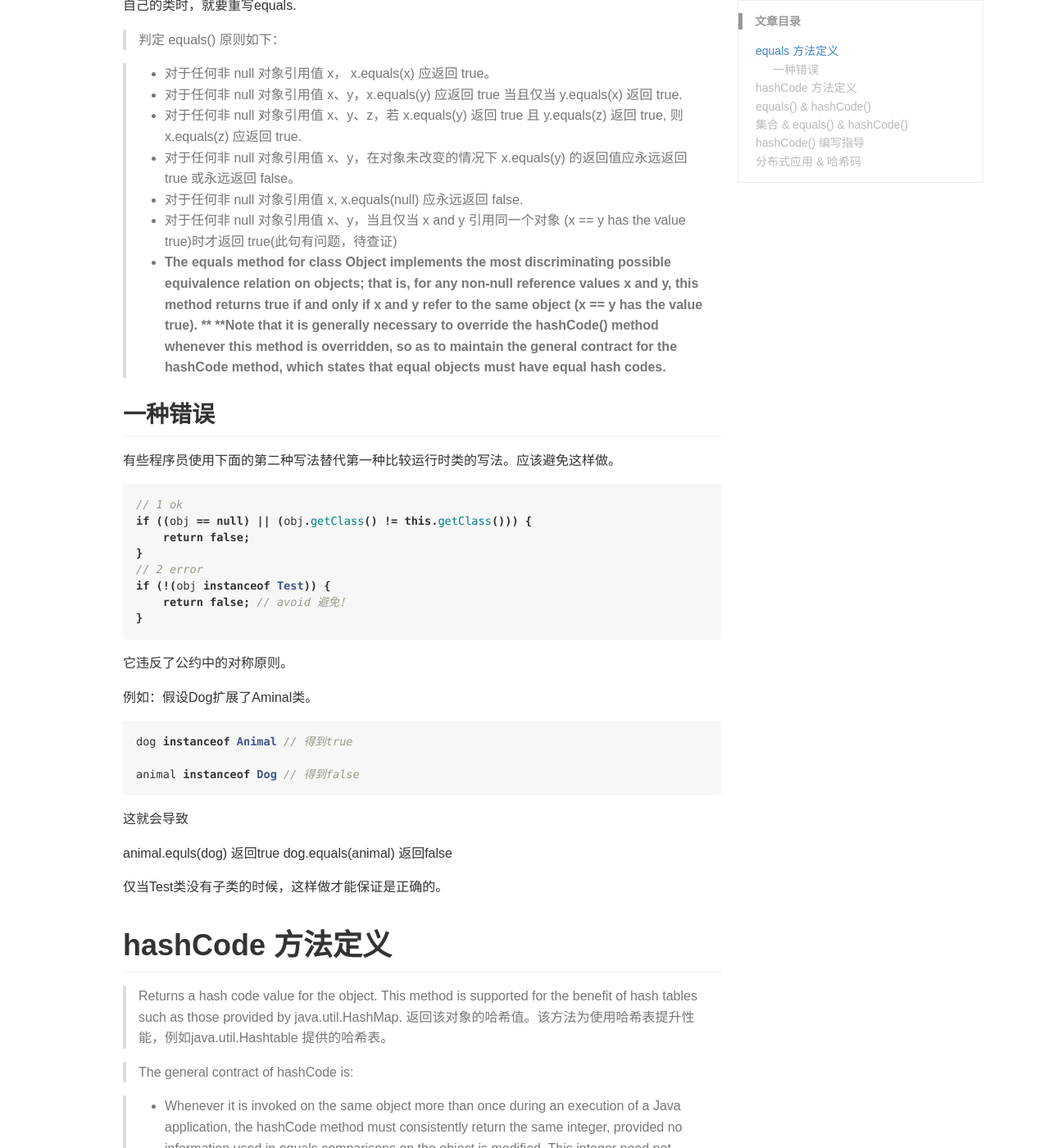
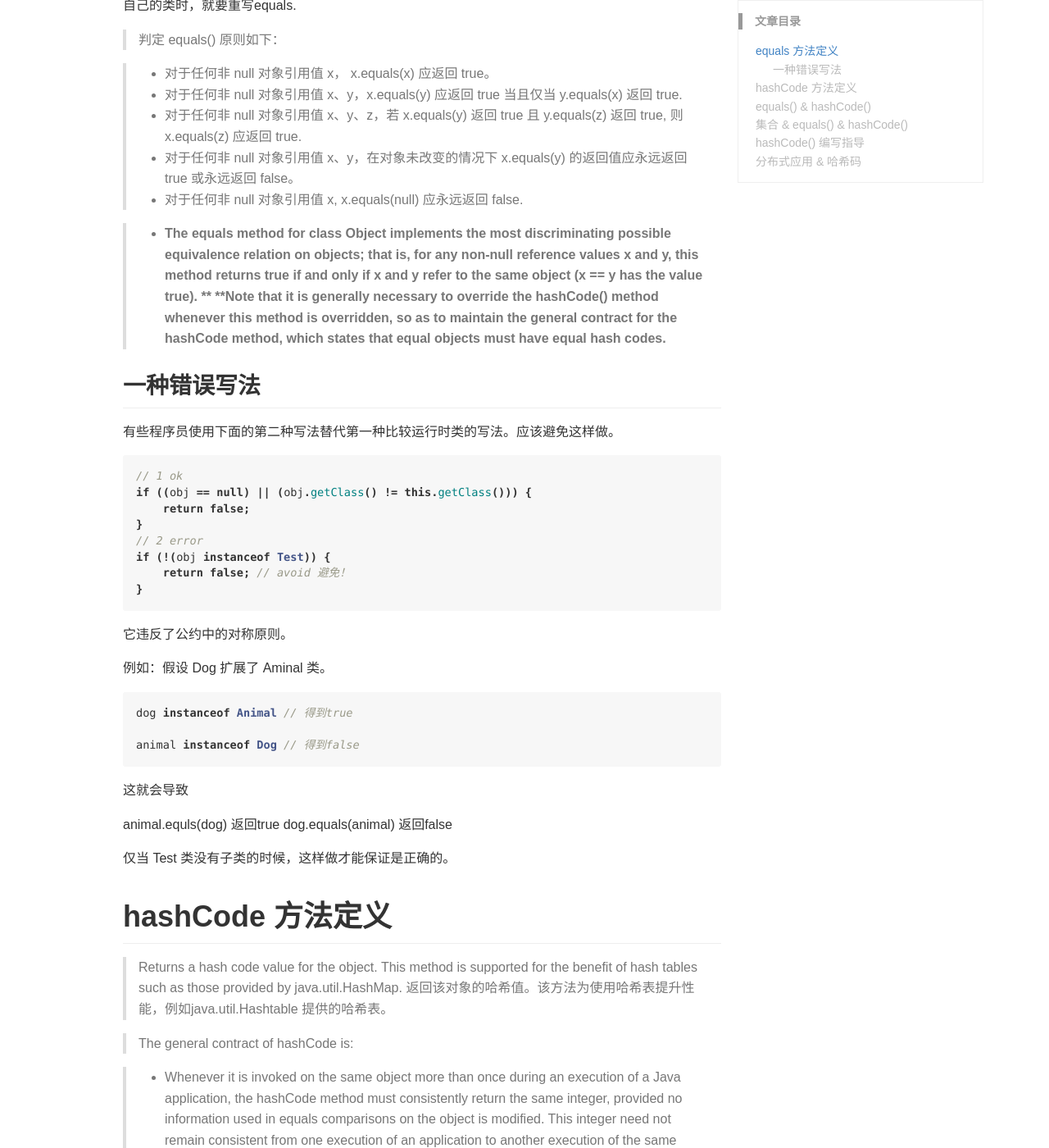
Before and after one commit to stdupanda/stdupanda.github.io, a Jekyll site: the page built from _posts/java/2017-04-18-java-hashcode-equals.md, in a window 1280 px wide and 1400 px high, scrolled down 410 px. Shown: the whole window at 82% size. Built offline with Jekyll 4.4.1, drawn with Linux system fonts in a browser that asks for light colours; nearby versions of some CDN libraries; comment, search, counter and statistics services are not loaded; some of the changed text lies outside the part shown.

Commit message:
2017-5-8 20:31:12

````diff
--- a/_config.yml
+++ b/_config.yml
@@ -59,7 +59,7 @@ markdown: kramdown
 kramdown:
     input: GFM
 highlighter: rouge
-paginate: 6
+paginate: 9
 lsi: false
 quiet: false
 excerpt_separator: "\n\n"
--- a/_posts/java/2017-04-18-java-hashcode-equals.md
+++ b/_posts/java/2017-04-18-java-hashcode-equals.md
@@ -20,11 +20,11 @@ Object类中默认的实现方式是：return this == obj，也就是说，只
 > - 对于任何非 null 对象引用值 x、y、z，若 x.equals(y) 返回 true 且 y.equals(z) 返回 true, 则 x.equals(z) 应返回 true.
 > - 对于任何非 null 对象引用值 x、y，在对象未改变的情况下 x.equals(y) 的返回值应永远返回 true 或永远返回 false。
 > - 对于任何非 null 对象引用值 x, x.equals(null) 应永远返回 false.
-> - 对于任何非 null 对象引用值 x、y，当且仅当 x and y 引用同一个对象 (x == y has the value true)时才返回 true(此句有问题，待查证)
+
 > - **The equals method for class Object implements the most discriminating possible equivalence relation on objects; that is, for any non-null reference values x and y, this method returns true if and only if x and y refer to the same object (x == y has the value true). **
 > **Note that it is generally necessary to override the hashCode() method whenever this method is overridden, so as to maintain the general contract for the hashCode method, which states that equal objects must have equal hash codes.**
 
-## 一种错误
+## 一种错误写法
 
 有些程序员使用下面的第二种写法替代第一种比较运行时类的写法。应该避免这样做。
 
@@ -40,7 +40,7 @@ if (!(obj instanceof Test)) {
 ```
 它违反了公约中的对称原则。
 
-例如：假设Dog扩展了Aminal类。
+例如：假设 Dog 扩展了 Aminal 类。
 
 ```java
 dog instanceof Animal // 得到true
@@ -52,7 +52,7 @@ animal instanceof Dog // 得到false
 animal.equls(dog) 返回true
 dog.equals(animal) 返回false
 
-仅当Test类没有子类的时候，这样做才能保证是正确的。
+仅当 Test 类没有子类的时候，这样做才能保证是正确的。
 
 # hashCode 方法定义
 
@@ -106,7 +106,7 @@ dog.equals(animal) 返回false
 
 # 分布式应用 & 哈希码
 
-** 在分布式应用中不要使用哈希码 **
+**在分布式应用中不要使用哈希码**
 
 一个远程对象可能与本地对象有不同的哈希码，即使这两个对象是相等的。
 
````
Also changed, not shown: _posts/linux/2017-05-08-commands.md (added, +15 -0 lines).
